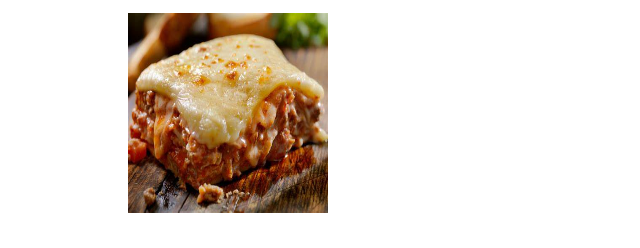
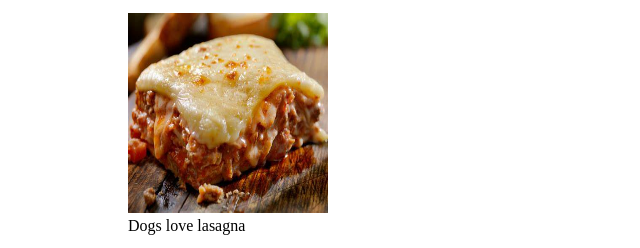
Before and after one commit to jhesikareal1/Practice2-StaticWebsite, a plain HTML site: page index.html in a window 1280 px wide. Shown: the part 729-977 px from the top of the page, without its empty margins (0-640 px from the left). Drawn offline with Linux system fonts and the light colour scheme.

Commit message:
STEP 23 : adding figcaption

```diff
--- a/index.html
+++ b/index.html
@@ -42,7 +42,7 @@
         <li>Dog treats</li>
         <li>Dog toys</li>
       <ul>
-        <figure><img src="lasagna.jpg" alt="a picture of lasagna" width="200" height="200">
+        <figure><img src="lasagna.jpg" alt="a picture of lasagna" width="200" height="200"> <figcaption>Dogs love lasagna</figcaption>
         </figure>
       </ul>
     </main>
```
